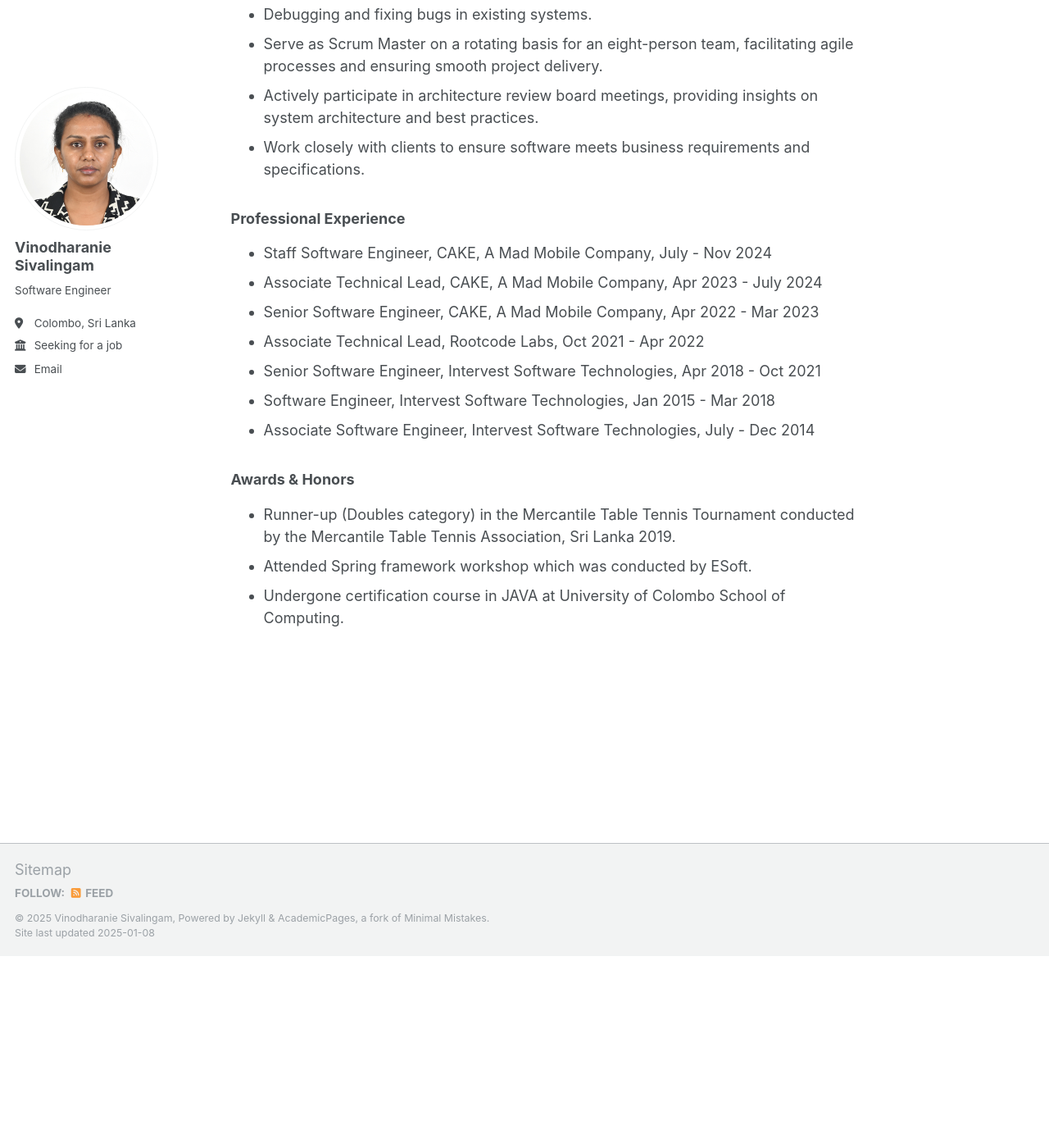
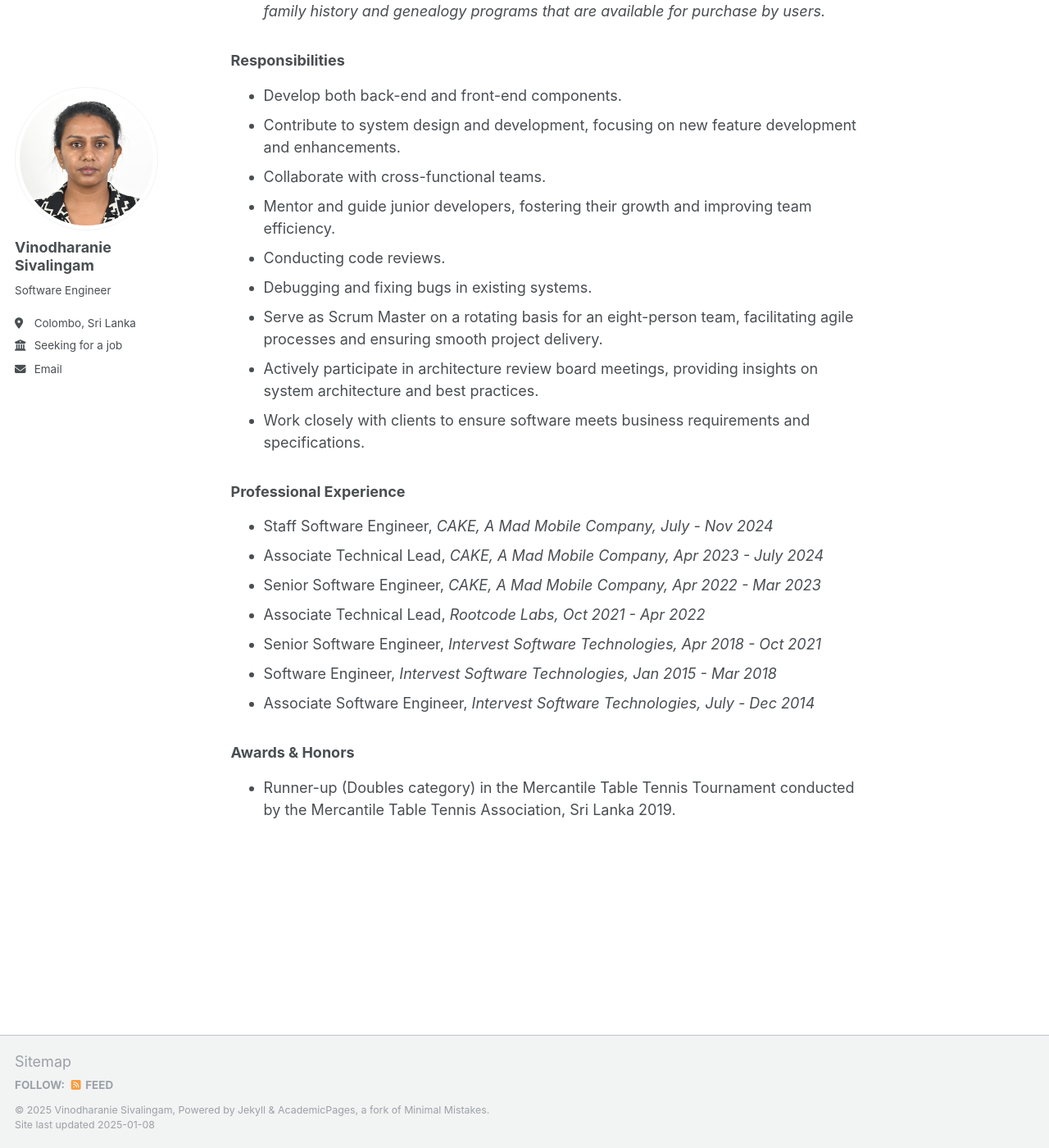
Before and after one commit to vinodharanie/vinodharanie.github.io, a Jekyll site: the page built from _pages/about.md, in a window 1280 px wide and 1400 px high, scrolled down 2111 px. Shown: the whole window at 82% size. Built offline with Jekyll 4.4.1, drawn with Linux system fonts in a browser that asks for light colours; before the commit the page ends 3277 px from its top, so only the background shows below that; some of the changed text lies outside the part shown.

Commit message:
Update blog and professional qualification sections

```diff
--- a/_pages/about.md
+++ b/_pages/about.md
@@ -72,16 +81,14 @@ Croatia.*
 - Work closely with clients to ensure software meets business requirements and specifications.
 
 ### Professional Experience
-- Staff Software Engineer, CAKE, A Mad Mobile Company, July - Nov 2024
-- Associate Technical Lead, CAKE, A Mad Mobile Company, Apr 2023 - July 2024
-- Senior Software Engineer, CAKE, A Mad Mobile Company, Apr 2022 - Mar 2023
-- Associate Technical Lead, Rootcode Labs, Oct 2021 - Apr 2022
-- Senior Software Engineer, Intervest Software Technologies, Apr 2018 - Oct 2021
-- Software Engineer, Intervest Software Technologies, Jan 2015 - Mar 2018
-- Associate Software Engineer, Intervest Software Technologies, July - Dec 2014
+- Staff Software Engineer, *CAKE, A Mad Mobile Company, July - Nov 2024*
+- Associate Technical Lead, *CAKE, A Mad Mobile Company, Apr 2023 - July 2024*
+- Senior Software Engineer, *CAKE, A Mad Mobile Company, Apr 2022 - Mar 2023*
+- Associate Technical Lead, *Rootcode Labs, Oct 2021 - Apr 2022*
+- Senior Software Engineer, *Intervest Software Technologies, Apr 2018 - Oct 2021*
+- Software Engineer, *Intervest Software Technologies, Jan 2015 - Mar 2018*
+- Associate Software Engineer, *Intervest Software Technologies, July - Dec 2014*
 
 ### Awards & Honors
 - Runner-up (Doubles category) in the Mercantile Table Tennis Tournament conducted by the Mercantile
 Table Tennis Association, Sri Lanka 2019.
-- Attended Spring framework workshop which was conducted by ESoft.
-- Undergone certification course in JAVA at University of Colombo School of Computing.
```
Also changed, not shown: other parts of _pages/about.md (+11 -2 lines), 1 other file.
